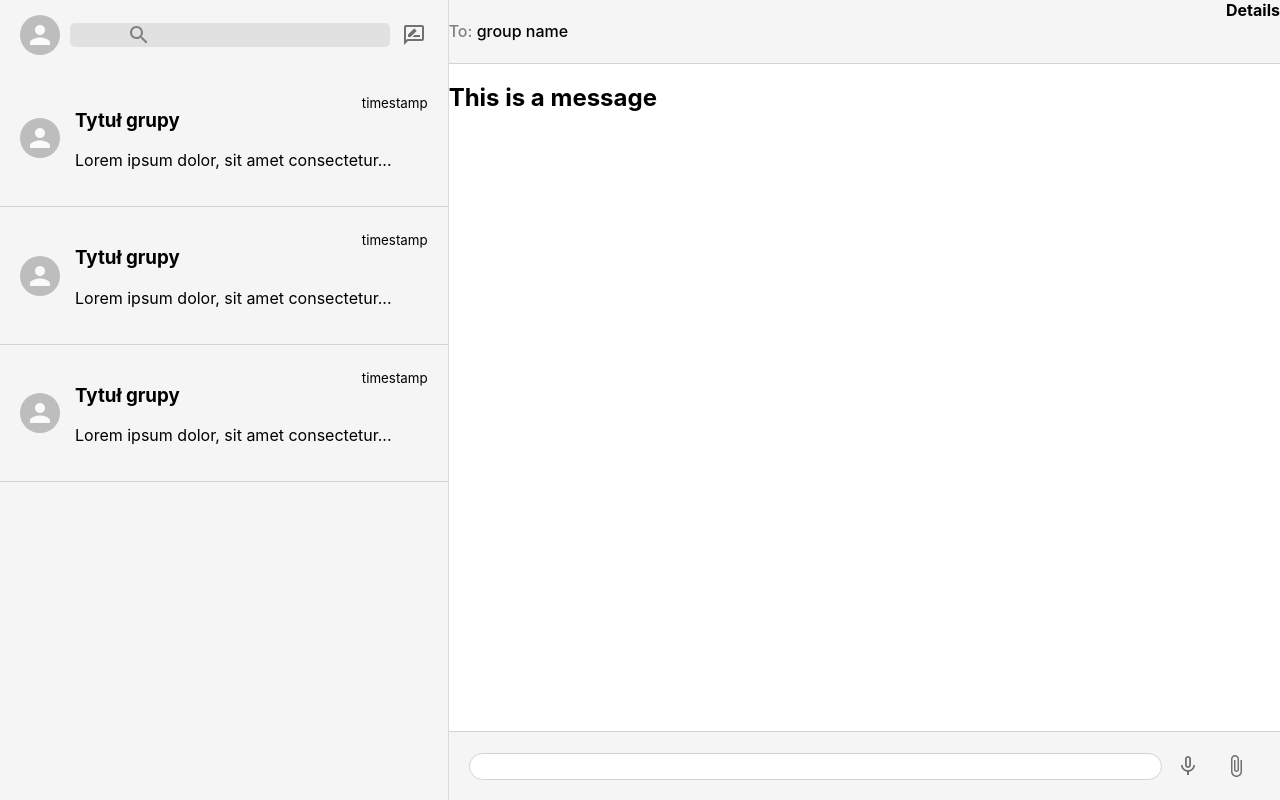
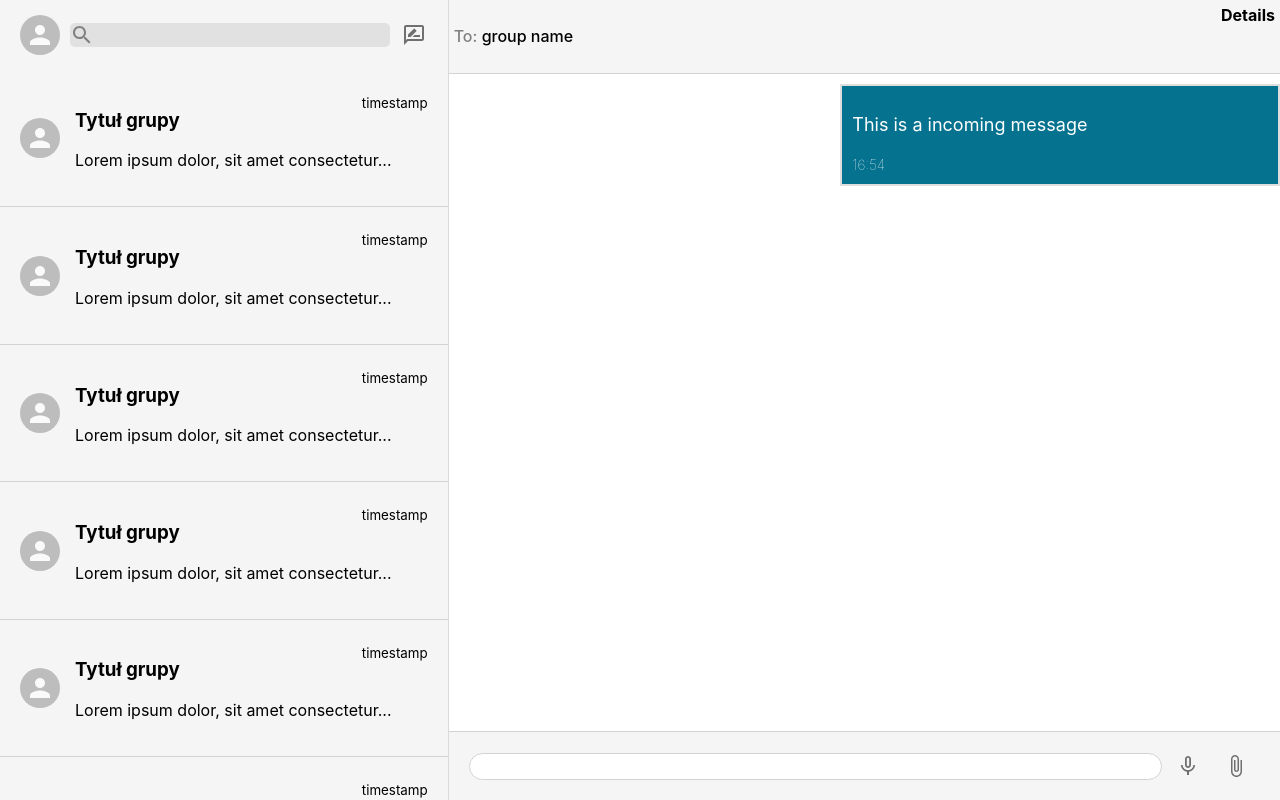
Before and after one commit to dorianopacki/light-weight-chat-react, a React (Create React App) app: page / in a window 1280 px wide. Built offline with nearby package versions, Linux system fonts and the light colour scheme.

Commit message:
create redux store

```diff
--- a/package.json
+++ b/package.json
@@ -5,12 +5,14 @@
   "dependencies": {
     "@material-ui/core": "^4.11.3",
     "@material-ui/icons": "^4.11.2",
+    "@reduxjs/toolkit": "^1.5.1",
     "@testing-library/jest-dom": "^5.11.4",
     "@testing-library/react": "^11.1.0",
     "@testing-library/user-event": "^12.1.10",
     "react": "^17.0.2",
     "react-dom": "^17.0.2",
     "react-scripts": "4.0.3",
+    "redux": "^4.0.5",
     "web-vitals": "^1.0.1"
   },
   "scripts": {
--- a/src/components/Chat/Chat.css
+++ b/src/components/Chat/Chat.css
@@ -7,7 +7,7 @@
 }
 
 .chat__header {
-  padding: 20;
+  padding: 5px;
   display: flex;
   justify-content: space-between;
   border-bottom: 1px solid lightgray;
@@ -37,6 +37,9 @@
 
 .chat__messages {
   flex: 1;
+  display: flex;
+  flex-direction: column;
+  align-items: flex-end;
 }
 
 .chat__input > form > input {
--- a/src/components/Chat/Chat.jsx
+++ b/src/components/Chat/Chat.jsx
@@ -3,6 +3,7 @@ import MicNoneIcon from "@material-ui/icons/MicNone";
 import AttachFileIcon from "@material-ui/icons/AttachFile";
 import "./Chat.css";
 import { IconButton } from "@material-ui/core";
+import { MessageBubble } from "./MessageBubble";
 
 export const Chat = () => {
   const [input, setInput] = useState("");
@@ -23,7 +24,7 @@ export const Chat = () => {
       </div>
 
       <div className="chat__messages">
-        <h2>This is a message</h2>
+        <MessageBubble content="This is a incoming message" />
       </div>
 
       <div className="chat__input">
--- /dev/null
+++ b/src/components/Chat/MessageBubble.css
@@ -0,0 +1,15 @@
+.message {
+  font-size: 18px;
+  font-weight: 400;
+  border: 2px solid #dedede;
+  background-color: #05728f;
+  color: white;
+  padding: 10px;
+  margin: 10px 0;
+  width: 50%;
+}
+
+.message__time {
+  font-weight: 100;
+  font-size: 14px;
+}
--- /dev/null
+++ b/src/components/Chat/MessageBubble.jsx
@@ -0,0 +1,12 @@
+import "./MessageBubble.css";
+
+const MessageBubble = ({ content }) => {
+  return (
+    <div className="message">
+      <p className="message__content">{content}</p>
+      <span className="message__time">16:54</span>
+    </div>
+  );
+};
+
+export { MessageBubble };
--- a/src/components/Sidebar/Sidebar.css
+++ b/src/components/Sidebar/Sidebar.css
@@ -22,7 +22,7 @@
 .sidebar__input {
   display: flex;
   align-items: center;
-  justify-content: center;
+  justify-content: flex-start;
   flex: 1;
   background-color: #e1e1e1;
   color: gray;
@@ -32,6 +32,7 @@
 .sidebar__input > input {
   border: none;
   background: transparent;
+  flex: 1;
   outline-width: 0;
 }
 
--- a/src/components/Sidebar/Sidebar.jsx
+++ b/src/components/Sidebar/Sidebar.jsx
@@ -23,6 +23,18 @@ export const Sidebar = () => {
         <SidebarChat />
         <SidebarChat />
         <SidebarChat />
+        <SidebarChat />
+        <SidebarChat />
+        <SidebarChat />
+        <SidebarChat />
+        <SidebarChat />
+        <SidebarChat />
+        <SidebarChat />
+        <SidebarChat />
+        <SidebarChat />
+        <SidebarChat />
+        <SidebarChat />
+        <SidebarChat />
       </div>
     </div>
   );
```
Also changed, not shown: src/features/chatSlice.js (added, +22 -0 lines), src/features/userSlice.js (added, +22 -0 lines), src/redux/store.js (added, +10 -0 lines), 1 other file (tests, documents, lock files or other folders).
